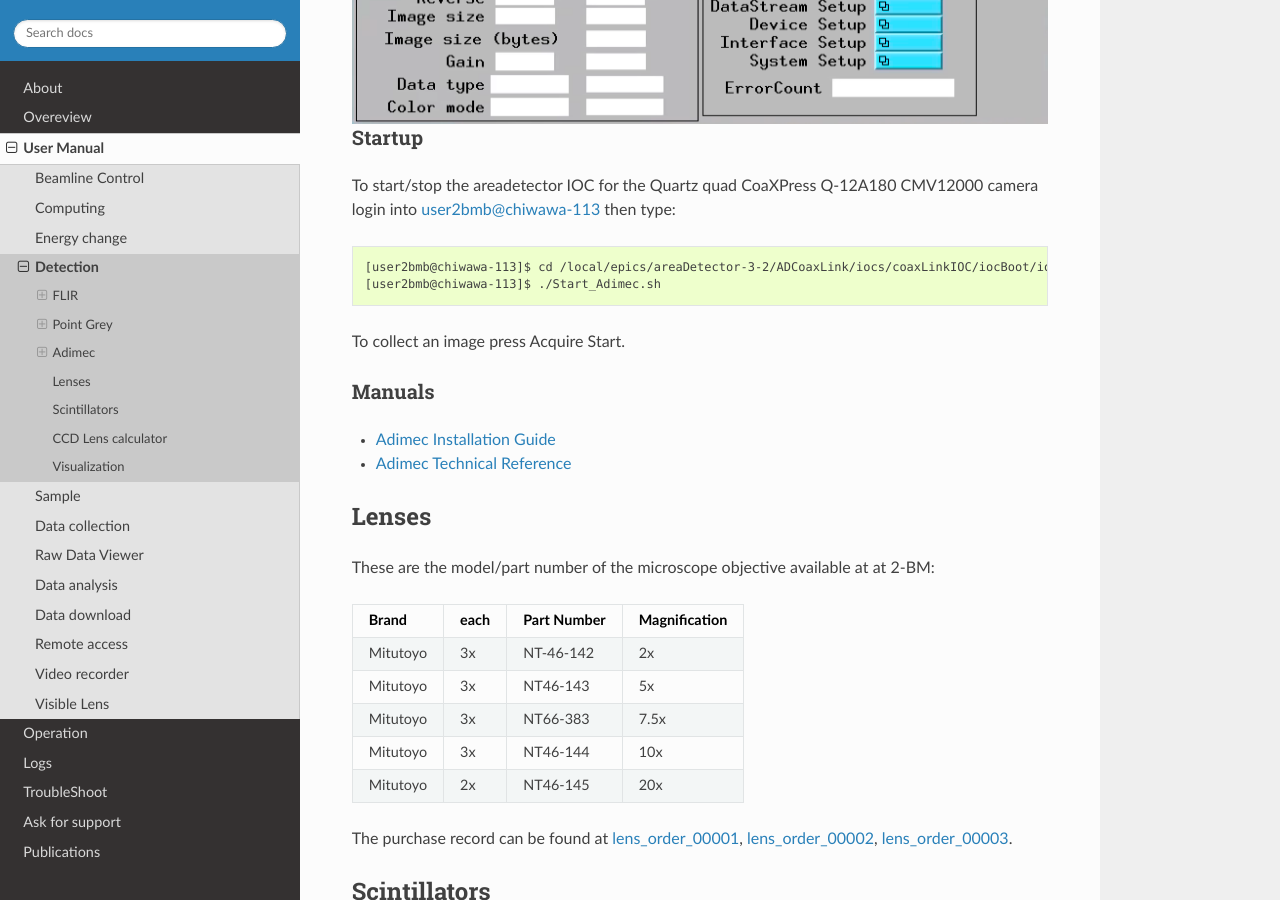
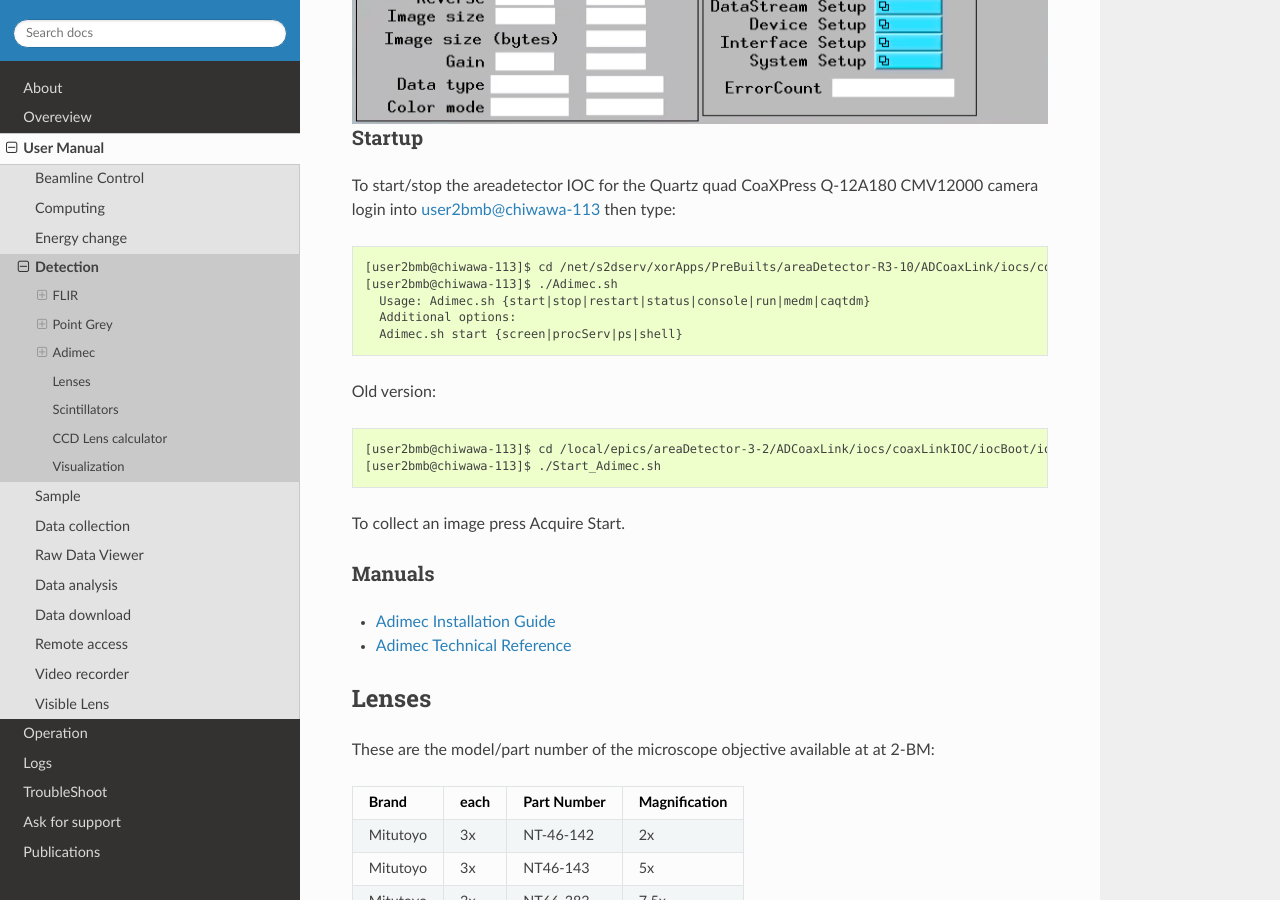
Before and after one commit to xray-imaging/2bm-docs, a Sphinx documentation site: the page built from docs/source/user/item_003.rst, in a window 1280 px wide and 900 px high, scrolled down 4830 px. Built offline with Sphinx 7.4.7 and the Read the Docs theme 2.0.0, drawn with Linux system fonts in a browser that asks for light colours; the version number could not be read and is left out.

Commit message:
Update item_003.rst

```diff
--- a/docs/source/user/item_003.rst
+++ b/docs/source/user/item_003.rst
@@ -188,6 +188,14 @@ Startup
 
 To start/stop the areadetector IOC for the  Quartz quad CoaXPress Q-12A180 CMV12000  camera login into user2bmb@chiwawa-113 then type::
 
+  [user2bmb@chiwawa-113]$ cd /net/s2dserv/xorApps/PreBuilts/areaDetector-R3-10/ADCoaxLink/iocs/coaxLinkIOC/iocBoot/iocCoaxLink/softioc/Adimec.sh
+  [user2bmb@chiwawa-113]$ ./Adimec.sh
+    Usage: Adimec.sh {start|stop|restart|status|console|run|medm|caqtdm}
+    Additional options:
+    Adimec.sh start {screen|procServ|ps|shell}
+
+Old version::
+
    [user2bmb@chiwawa-113]$ cd /local/epics/areaDetector-3-2/ADCoaxLink/iocs/coaxLinkIOC/iocBoot/iocCoaxLink
    [user2bmb@chiwawa-113]$ ./Start_Adimec.sh
 
```
